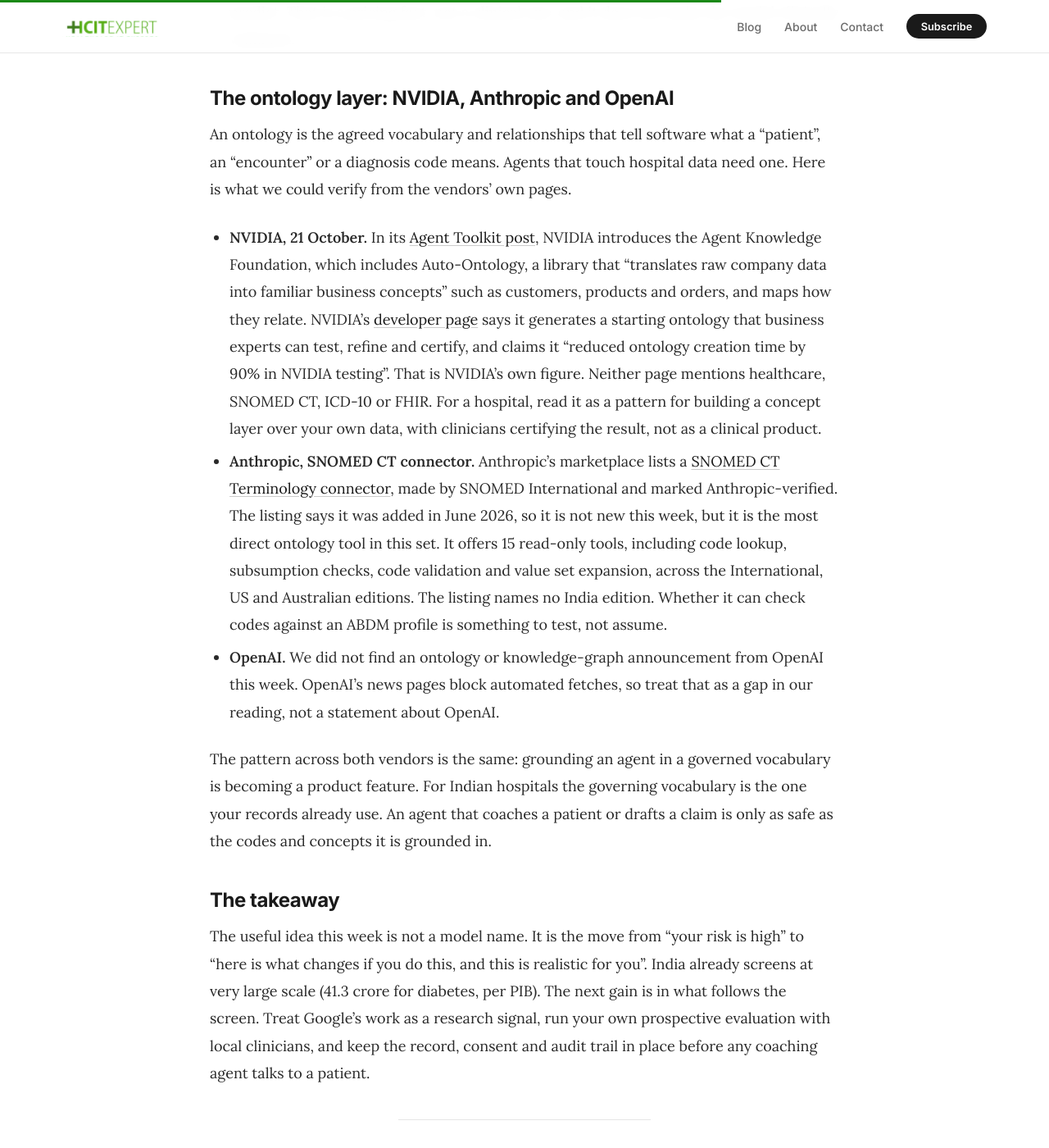
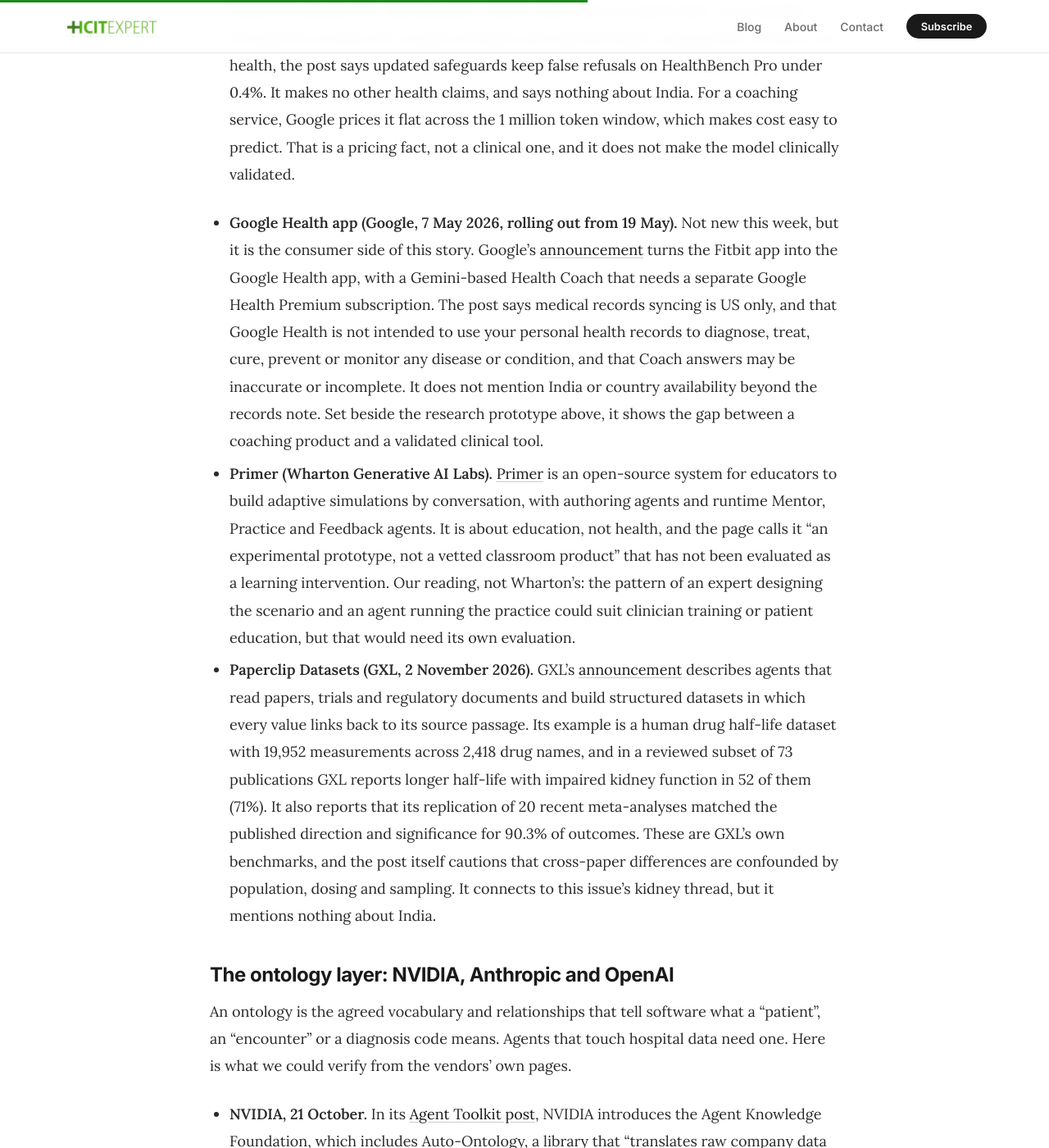
Before and after one commit to msharmas-yajur/hcitexpert-com, a Jekyll site: the page built from _posts/2026-11-13-google-wearable-health-age-ckm-gemini-4-hydrogen-nutrition-diabetes-coaching-india.md, in a window 1280 px wide and 1400 px high, scrolled down 3949 px. Shown: the whole window at 82% size. Built offline with Jekyll 4.4.1, drawn with Linux system fonts in a browser that asks for light colours; some of the changed text lies outside the part shown.

Commit message:
post: update Clinical Frontier 2026-11-13 (add Google Health app, Primer, Paperclip; fix paraphrases)
Co-Authored-By: Claude Sonnet 5.5 <noreply@anthropic.com>
Claude-Session: https://claude.ai/code/session_013kodvpn1aXpbMMUpAaKEq4

```diff
--- a/_data/clinical_frontier_covered.yml
+++ b/_data/clinical_frontier_covered.yml
@@ -330,7 +330,7 @@ covered:
   - date: 2026-11-13
     slug: 2026-11-13-google-wearable-health-age-ckm-gemini-4-hydrogen-nutrition-diabetes-coaching-india
     angle: nutrition-diabetes-coaching
-    models: ["Coachable Health Age / SensorWM / CKM health age (Google Research)", "Gemini 4 Hydrogen (Google)", "Auto-Ontology / Agent Knowledge Foundation (NVIDIA)", "SNOMED CT Terminology connector (Anthropic marketplace)"]
+    models: ["Coachable Health Age / SensorWM / CKM health age (Google Research)", "Gemini 4 Hydrogen (Google)", "Auto-Ontology / Agent Knowledge Foundation (NVIDIA)", "SNOMED CT Terminology connector (Anthropic marketplace)", "Google Health app (Google)", "Primer (Wharton GAIL)", "Paperclip Datasets (GXL)"]
     sources:
       - https://research.google/blog/using-wearables-to-enable-cardiovascular-kidney-metabolic-ckm-risk-profiling-for-personalized-coaching/
       - https://blog.google/innovation-and-ai/models-and-research/gemini-models/introducing-gemini-4-hydrogen/
@@ -338,5 +338,8 @@ covered:
       - https://blogs.nvidia.com/blog/enterprise-platforms-agent-toolkit/
       - https://developer.nvidia.com/topics/ai/agent-knowledge-foundation
       - https://claude.com/marketplace/connectors/snomed-ct-terminology
+      - https://blog.google/products-and-platforms/products/google-health/google-health-app/
+      - https://gail.wharton.upenn.edu/primer/
+      - https://gxl.ai/blog/introducing-paperclip-datasets/
 
 held: []
--- a/_posts/2026-11-13-google-wearable-health-age-ckm-gemini-4-hydrogen-nutrition-diabetes-coaching-india.md
+++ b/_posts/2026-11-13-google-wearable-health-age-ckm-gemini-4-hydrogen-nutrition-diabetes-coaching-india.md
@@ -35,22 +35,34 @@ mentions:
   - name: "Claude marketplace: SNOMED CT Terminology connector"
     description: "Connector listing by SNOMED International, Anthropic-verified, added June 2026, with 15 read-only tools for SNOMED CT lookup, subsumption, validation and value set expansion across the International, US and Australian editions."
     url: "https://claude.com/marketplace/connectors/snomed-ct-terminology"
+  - name: "Google: A new era for your wellness: Introducing the Google Health app"
+    description: "Google post of 7 May 2026 announcing the Fitbit app becoming the Google Health app, with a Gemini-based Health Coach requiring a separate Premium subscription and US-only medical records syncing."
+    url: "https://blog.google/products-and-platforms/products/google-health/google-health-app/"
+  - name: "Wharton Generative AI Labs: The Primer Project"
+    description: "Open-source system for educators to build adaptive AI simulations, described by its authors as an experimental prototype, not a vetted classroom product. Education focus, no health content."
+    url: "https://gail.wharton.upenn.edu/primer/"
+  - name: "GXL: Introducing Paperclip Datasets"
+    description: "GXL post of 2 November 2026 describing agent-built structured datasets with source-linked values, including a drug half-life dataset and a replication of 20 meta-analyses. Figures are GXL's own benchmarks."
+    url: "https://gxl.ai/blog/introducing-paperclip-datasets/"
 faq:
   - q: "What is a coachable health age?"
     a: "In Google Research's post of 11 November 2026, coachable health age (CHA) is an interpretable health-age metric built entirely from modifiable daily behaviors that consumer wearables capture passively, such as resting heart rate, daily steps, sleep duration and weekly Active Zone Minutes. Google describes it as an investigational machine learning framework, not a clinical diagnostic tool."
   - q: "Can this wearable health age be used to diagnose or manage diabetes in India today?"
-    a: "No. Google describes the models as investigational research prototypes rather than clinical diagnostic tools, evaluated offline on retrospective research cohorts, and says prospective trials are needed. The post does not mention India, and it does not announce a product, code or model release."
+    a: "No. Google describes the models as investigational research prototypes rather than clinical diagnostic tools, evaluated offline on retrospective research cohorts, with prospective trials still to come. The post does not mention India, and it does not announce a product, code or model release."
   - q: "How many people has India screened for diabetes under NP-NCD?"
     a: "The Press Information Bureau factsheet of 12 August 2026 reports 41.3 crore screened for diabetes through nationwide screening drives under the National Programme for Prevention and Control of Non-Communicable Diseases. It also reports over 1.86 lakh functional Ayushman Arogya Mandirs as of 12 August 2026."
 ---
 
 > **The Clinical Frontier** · 13 November 2026 · Issue 034
 > A wearable that tells you how old your habits are, then simulates what twelve weeks of change would do. Promising for coaching. Not yet a clinical tool.
+>
+> *Updated 14 November 2026: added three further items (Google Health app, Wharton's Primer, GXL's Paperclip Datasets) under "Also on the frontier".*
 
 **In this issue**
 
 - Google Research [described a wearable "health age" and a what-if coaching model](https://research.google/blog/using-wearables-to-enable-cardiovascular-kidney-metabolic-ckm-risk-profiling-for-personalized-coaching/) that extends to heart, kidney and metabolic strain.
 - Google [released Gemini 4 Hydrogen](https://blog.google/innovation-and-ai/models-and-research/gemini-models/introducing-gemini-4-hydrogen/), a model Google calls its daily driver for agentic workflows.
+- Also covered: the [Google Health app](https://blog.google/products-and-platforms/products/google-health/google-health-app/), Wharton's [Primer](https://gail.wharton.upenn.edu/primer/) and GXL's [Paperclip Datasets](https://gxl.ai/blog/introducing-paperclip-datasets/).
 - The ontology layer: [NVIDIA's Auto-Ontology](https://blogs.nvidia.com/blog/enterprise-platforms-agent-toolkit/) (21 October) and [Anthropic's SNOMED CT connector](https://claude.com/marketplace/connectors/snomed-ct-terminology), and what each does and does not do for Indian clinical data.
 - For India, [PIB data](https://pib.gov.in/FactsheetDetails.aspx?Id=150834) shows screening at enormous scale. The open question is what happens after the screen.
 
@@ -64,17 +76,17 @@ faq:
 
 What Google reports:
 
-- **Risk signal.** In the All of Us programme (n = 22,748, more than 68,000 person-years of follow-up over eight years), adults whose health age exceeded their calendar age were significantly more likely to develop hypertension, cardiovascular disease or type 2 diabetes. The post gives no effect sizes.
+- **Risk signal.** In the All of Us programme (n = 22,748, more than 68,000 person-years of follow-up over eight years), healthy participants whose health age exceeded their calendar age at baseline were significantly more likely to develop hypertension, cardiovascular disease or type 2 diabetes. The post gives no effect sizes.
 - **Expert review.** Five certified lifestyle coaches and five board-certified physicians reviewed 49 profiles (490 paired reviews). Coaches chose the what-if plan as best overall in 71.4% of evaluations. Physicians rated 99.2% of plans within safe exercise intensity limits and 97.6% accurate on physiological claims.
 - **CKM model.** In 819 WEAR-ME participants, it correlated with a modified Life's Essential 8 score (r = -0.58) and with metabolic syndrome severity (r = 0.65). Google notes that early kidney decline often appeared independently of metabolic and cardiovascular strain.
 
-Google's own limits are plain: offline evaluation on retrospective research cohorts, "investigational research prototypes rather than clinical diagnostic tools", and prospective trials still needed. The post does not announce a product.
+Google's own limits are plain: offline evaluation on retrospective research cohorts, "investigational research prototypes rather than clinical diagnostic tools", and prospective trials still to come, which the post describes as work this foundation supports. The post does not announce a product.
 
 ## Why it matters for coaching
 
 Most diabetes and nutrition advice is generic: walk more, sleep better, eat less sugar. The idea worth watching here is **counterfactual coaching**. Instead of a rule, the system shows a person their current trajectory next to a feasible alternative, constrained by how much change that person can actually sustain. In Google's blinded review, clinicians cited that contrast far more often than for the comparison plan.
 
-This is our reading, not Google's claim: a dietitian or community health worker with a what-if view could spend consultation time on choosing between realistic options rather than repeating advice. That is a hypothesis to test, and Google says as much by calling for prospective trials.
+This is our reading, not Google's claim: a dietitian or community health worker with a what-if view could spend consultation time on choosing between realistic options rather than repeating advice. That is a hypothesis to test, and Google itself says only that the work lays the foundation for future prospective trials.
 
 The CKM framing reflects that heart, kidney and metabolic disease are interconnected, per Google, and a model that treats them as one picture is worth studying for India.
 
@@ -99,6 +111,10 @@ Three practical points for a health-IT team:
 
 - **Google, 12 November.** [Gemini 4 Hydrogen](https://blog.google/innovation-and-ai/models-and-research/gemini-models/introducing-gemini-4-hydrogen/) is described as Google's daily driver for agentic workflows. It has a 1 million token context window, is priced flat across that window at $1.50 per million input tokens and $7.50 per million output tokens, and takes inputs including PDFs, spreadsheets, charts, audio and recorded video. It is available through the Gemini API, Google AI Studio and Android Studio, among other surfaces. On health, the post says updated safeguards keep false refusals on HealthBench Pro under 0.4%. It makes no other health claims, and says nothing about India. For a coaching service, Google prices it flat across the 1 million token window, which makes cost easy to predict. That is a pricing fact, not a clinical one, and it does not make the model clinically validated.
 
+- **Google Health app (Google, 7 May 2026, rolling out from 19 May).** Not new this week, but it is the consumer side of this story. Google's [announcement](https://blog.google/products-and-platforms/products/google-health/google-health-app/) turns the Fitbit app into the Google Health app, with a Gemini-based Health Coach that needs a separate Google Health Premium subscription. The post says medical records syncing is US only, and that Google Health is not intended to use your personal health records to diagnose, treat, cure, prevent or monitor any disease or condition, and that Coach answers may be inaccurate or incomplete. It does not mention India or country availability beyond the records note. Set beside the research prototype above, it shows the gap between a coaching product and a validated clinical tool.
+- **Primer (Wharton Generative AI Labs).** [Primer](https://gail.wharton.upenn.edu/primer/) is an open-source system for educators to build adaptive simulations by conversation, with authoring agents and runtime Mentor, Practice and Feedback agents. It is about education, not health, and the page calls it "an experimental prototype, not a vetted classroom product" that has not been evaluated as a learning intervention. Our reading, not Wharton's: the pattern of an expert designing the scenario and an agent running the practice could suit clinician training or patient education, but that would need its own evaluation.
+- **Paperclip Datasets (GXL, 2 November 2026).** GXL's [announcement](https://gxl.ai/blog/introducing-paperclip-datasets/) describes agents that read papers, trials and regulatory documents and build structured datasets in which every value links back to its source passage. Its example is a human drug half-life dataset with 19,952 measurements across 2,418 drug names, and in a reviewed subset of 73 publications GXL reports longer half-life with impaired kidney function in 52 of them (71%). It also reports that its replication of 20 recent meta-analyses matched the published direction and significance for 90.3% of outcomes. These are GXL's own benchmarks, and the post itself cautions that cross-paper differences are confounded by population, dosing and sampling. It connects to this issue's kidney thread, but it mentions nothing about India.
+
 ## The ontology layer: NVIDIA, Anthropic and OpenAI
 
 An ontology is the agreed vocabulary and relationships that tell software what a "patient", an "encounter" or a diagnosis code means. Agents that touch hospital data need one. Here is what we could verify from the vendors' own pages.
@@ -107,7 +123,7 @@ An ontology is the agreed vocabulary and relationships that tell software what a
 - **Anthropic, SNOMED CT connector.** Anthropic's marketplace lists a [SNOMED CT Terminology connector](https://claude.com/marketplace/connectors/snomed-ct-terminology), made by SNOMED International and marked Anthropic-verified. The listing says it was added in June 2026, so it is not new this week, but it is the most direct ontology tool in this set. It offers 15 read-only tools, including code lookup, subsumption checks, code validation and value set expansion, across the International, US and Australian editions. The listing names no India edition. Whether it can check codes against an ABDM profile is something to test, not assume.
 - **OpenAI.** We did not find an ontology or knowledge-graph announcement from OpenAI this week. OpenAI's news pages block automated fetches, so treat that as a gap in our reading, not a statement about OpenAI.
 
-The pattern across both vendors is the same: grounding an agent in a governed vocabulary is becoming a product feature. For Indian hospitals the governing vocabulary is the one your records already use. An agent that coaches a patient or drafts a claim is only as safe as the codes and concepts it is grounded in.
+The pattern across NVIDIA and Anthropic is the same: grounding an agent in a governed vocabulary is becoming a product feature. For Indian hospitals the governing vocabulary is the one your records already use. An agent that coaches a patient or drafts a claim is only as safe as the codes and concepts it is grounded in.
 
 ## The takeaway
 
@@ -115,4 +131,4 @@ The useful idea this week is not a model name. It is the move from "your risk is
 
 ---
 
-*The Clinical Frontier is a daily briefing from [HCITExperts](https://hcitexpert.com/) for India's health-IT community. Primary sources: [Using wearables to enable CKM risk profiling for personalized coaching](https://research.google/blog/using-wearables-to-enable-cardiovascular-kidney-metabolic-ckm-risk-profiling-for-personalized-coaching/) (Google Research, 11 November 2026), [Introducing Gemini 4 Hydrogen](https://blog.google/innovation-and-ai/models-and-research/gemini-models/introducing-gemini-4-hydrogen/) (Google, 12 November 2026), [NVIDIA Agent Toolkit post](https://blogs.nvidia.com/blog/enterprise-platforms-agent-toolkit/) (21 October 2026), [Anthropic's SNOMED CT connector listing](https://claude.com/marketplace/connectors/snomed-ct-terminology) (added June 2026), and the [PIB factsheet](https://pib.gov.in/FactsheetDetails.aspx?Id=150834) (12 August 2026). More tomorrow.*
+*The Clinical Frontier is a daily briefing from [HCITExperts](https://hcitexpert.com/) for India's health-IT community. Primary sources: [Using wearables to enable CKM risk profiling for personalized coaching](https://research.google/blog/using-wearables-to-enable-cardiovascular-kidney-metabolic-ckm-risk-profiling-for-personalized-coaching/) (Google Research, 11 November 2026), [Introducing Gemini 4 Hydrogen](https://blog.google/innovation-and-ai/models-and-research/gemini-models/introducing-gemini-4-hydrogen/) (Google, 12 November 2026), [Google Health app announcement](https://blog.google/products-and-platforms/products/google-health/google-health-app/) (7 May 2026), [Wharton Primer](https://gail.wharton.upenn.edu/primer/), [Paperclip Datasets](https://gxl.ai/blog/introducing-paperclip-datasets/) (GXL, 2 November 2026), [NVIDIA Agent Toolkit post](https://blogs.nvidia.com/blog/enterprise-platforms-agent-toolkit/) (21 October 2026), [Anthropic's SNOMED CT connector listing](https://claude.com/marketplace/connectors/snomed-ct-terminology) (added June 2026), and the [PIB factsheet](https://pib.gov.in/FactsheetDetails.aspx?Id=150834) (12 August 2026). More tomorrow.*
```
Also changed, not shown: other parts of _posts/2026-11-13-google-wearable-health-age-ckm-gemini-4-hydrogen-nutrition-diabetes-coaching-india.md (+1 -1 lines).
